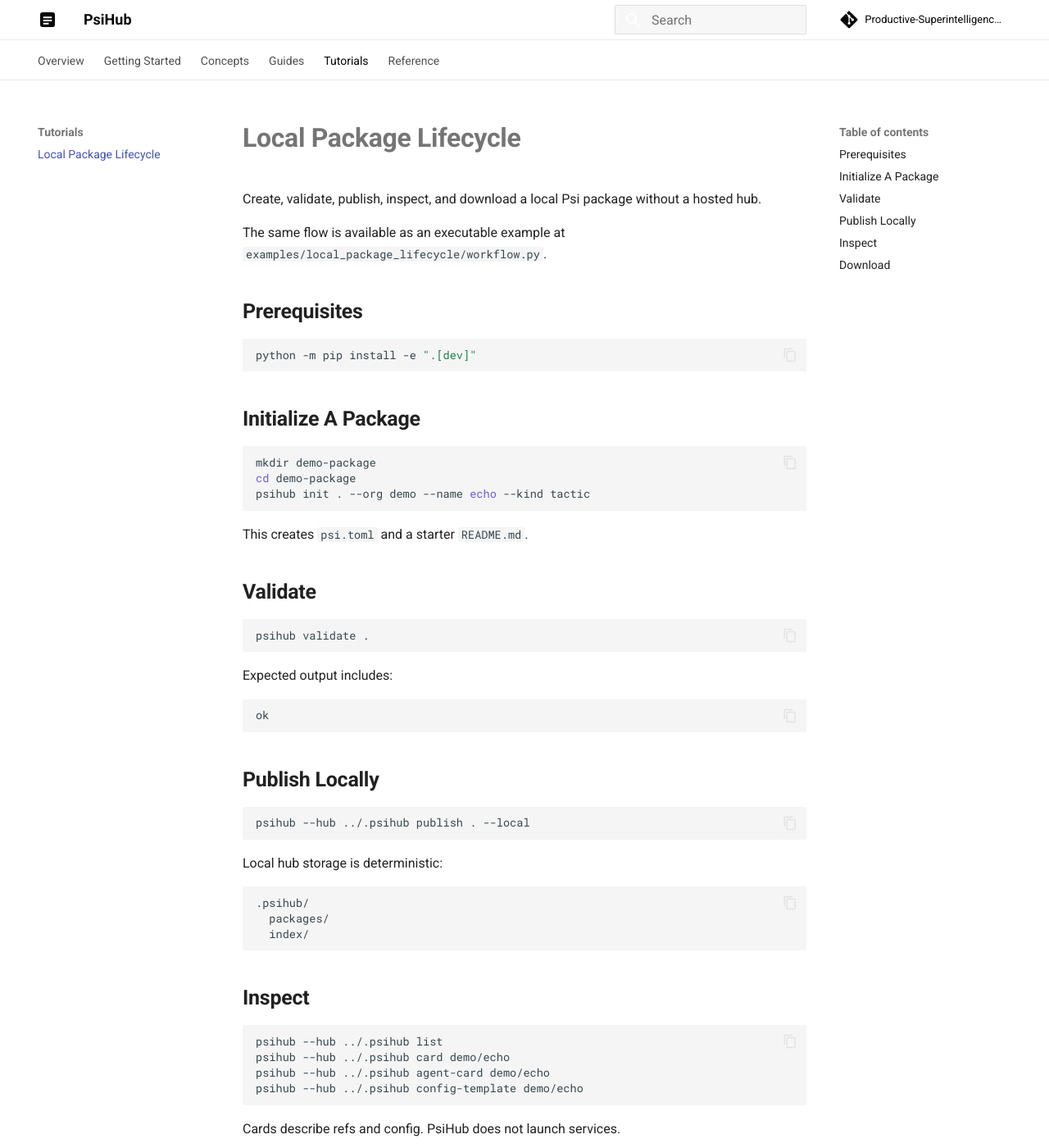
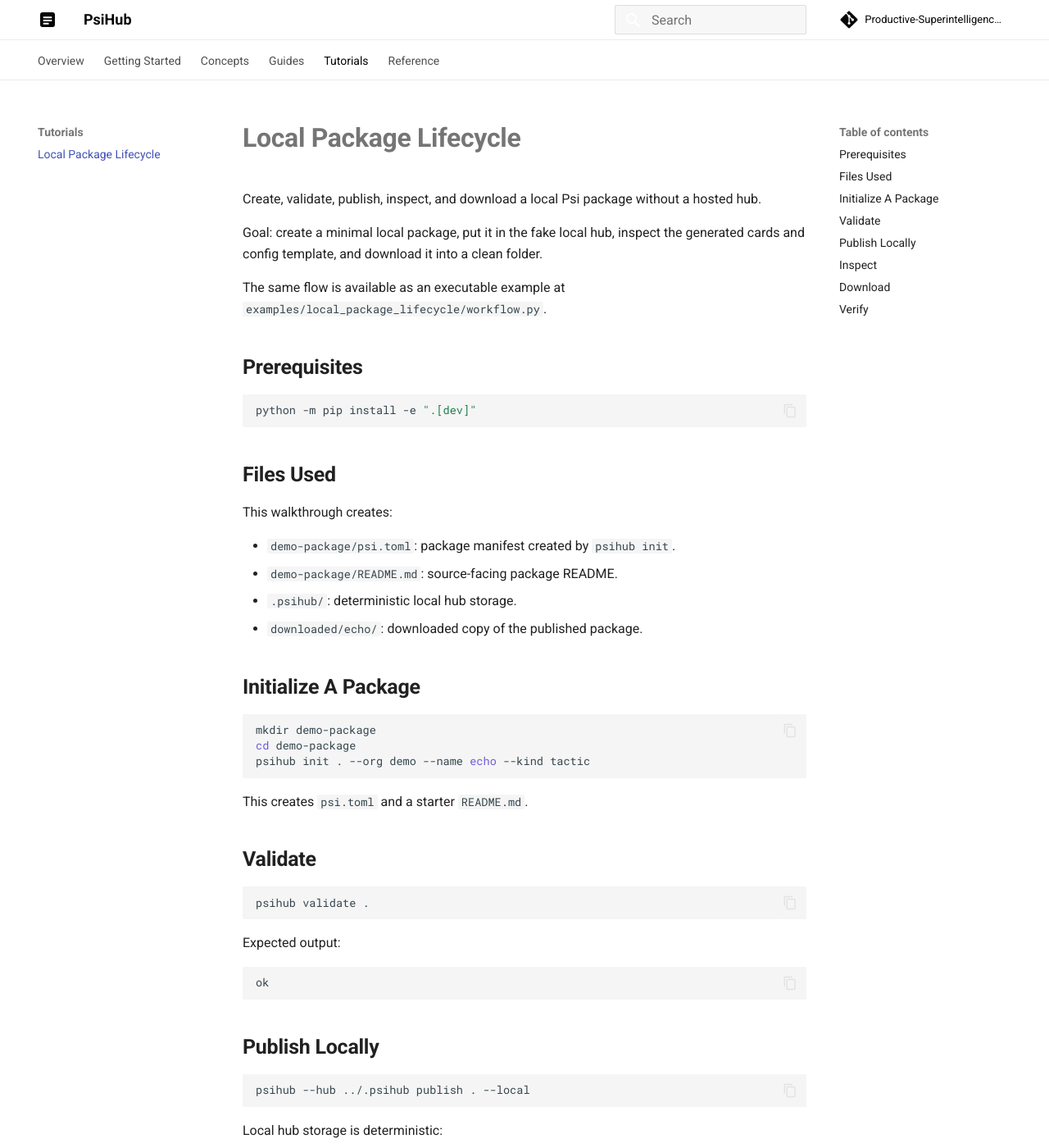
Before and after one commit to Productive-Superintelligence/psihub, an MkDocs documentation site: the page built from docs/tutorials/local-package-lifecycle.md, in a window 1280 px wide and 1400 px high. Shown: the whole window at 82% size. Built offline with MkDocs 1.6.1 and Material for MkDocs 9.7.7, drawn with Linux system fonts in a browser that asks for light colours; comment, search, counter and statistics services are not loaded; some of the changed text lies outside the part shown.

Commit message:
Normalize local lifecycle tutorial

````diff
--- a/docs/tutorials/local-package-lifecycle.md
+++ b/docs/tutorials/local-package-lifecycle.md
@@ -2,6 +2,9 @@
 
 Create, validate, publish, inspect, and download a local Psi package without a
 hosted hub.
+
+Goal: create a minimal local package, put it in the fake local hub, inspect the
+generated cards and config template, and download it into a clean folder.
 
 The same flow is available as an executable example at
 `examples/local_package_lifecycle/workflow.py`.
@@ -11,6 +14,15 @@
 ```bash
 python -m pip install -e ".[dev]"
 ```
+
+## Files Used
+
+This walkthrough creates:
+
+- `demo-package/psi.toml`: package manifest created by `psihub init`.
+- `demo-package/README.md`: source-facing package README.
+- `.psihub/`: deterministic local hub storage.
+- `downloaded/echo/`: downloaded copy of the published package.
 
 ## Initialize A Package
 
@@ -28,7 +40,7 @@
 psihub validate .
 ```
 
-Expected output includes:
+Expected output:
 
 ```text
 ok
@@ -65,11 +77,17 @@
 psihub --hub ../.psihub get demo/echo --dest ../downloaded
 ```
 
-Verify:
+## Verify
 
 ```bash
 test -f ../downloaded/echo/psi.toml
 ```
 
+Expected output:
+
+```text
+exit code 0 with no output
+```
+
 Next, add schemas, tactics, channels, services, examples, and run metadata to
 the package manifest.
````
Also changed, not shown: 1 other file.
